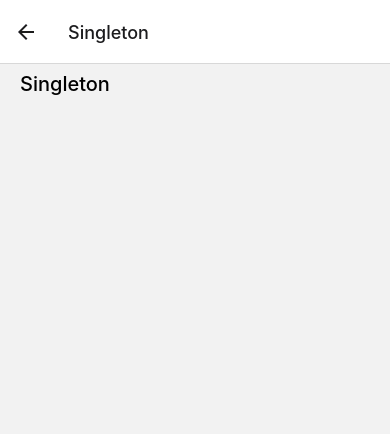
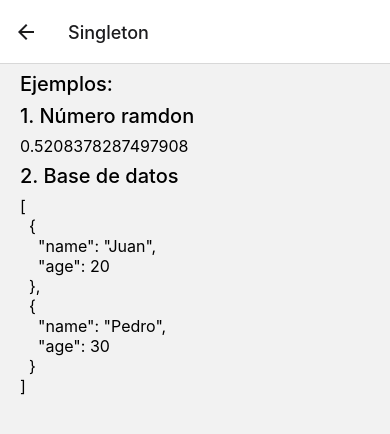
Before and after one commit to Yeison2017/rn-designPatterns, a React Native app: screen /Singleton in a window 390 px wide. Shown: the top 434 px of the page. Built offline with nearby package versions, Linux system fonts and the light colour scheme.

Commit message:
Se implemente el patron Singleton

```diff
--- a/src/common/components/buttons/ButtonLink.tsx
+++ b/src/common/components/buttons/ButtonLink.tsx
@@ -18,13 +18,16 @@ export default ButtonLink;
 
 const styles = StyleSheet.create({
   container: {
-    backgroundColor: colors.green500,
+    // backgroundColor: colors.white,
+    backgroundColor: colors.green100,
+    borderWidth: 1,
+    borderColor: colors.blueGray400,
     padding: 8,
     borderRadius: 8,
     alignItems: "center",
   },
   text: {
     fontSize: 18,
-    color: colors.white,
+    color: colors.green700,
   },
 });
--- a/src/common/components/fonts/Paragraph.tsx
+++ b/src/common/components/fonts/Paragraph.tsx
@@ -1,7 +1,7 @@
 import { StyleSheet, Text, View } from "react-native";
 
 interface Props {
-  name: string;
+  name: string | number;
 }
 
 const Paragraph = ({ name }: Props) => {
--- /dev/null
+++ b/src/features/creationalPatterns/singleton/examples/dataBaseSingleton.ts
@@ -0,0 +1,31 @@
+class DataBaseSingleton {
+  private static instance: DataBaseSingleton;
+
+  private constructor() {}
+
+  static getInstance(): DataBaseSingleton {
+    if (!DataBaseSingleton.instance) {
+      DataBaseSingleton.instance = new DataBaseSingleton();
+    }
+
+    return DataBaseSingleton.instance;
+  }
+
+  public query(query: string): string {
+    console.log(`Executing query: ${query}`);
+    const response = [
+      {
+        name: "Juan",
+        age: 20,
+      },
+      {
+        name: "Pedro",
+        age: 30,
+      },
+    ];
+
+    return JSON.stringify(response, null, 2);
+  }
+}
+
+export default DataBaseSingleton;
--- /dev/null
+++ b/src/features/creationalPatterns/singleton/examples/randomSingleton.ts
@@ -0,0 +1,18 @@
+class RandomSingleton {
+  private static instance: RandomSingleton;
+  public random: number;
+
+  private constructor() {
+    this.random = Math.random();
+  }
+
+  public static getInstance(): RandomSingleton {
+    if (!this.instance) {
+      this.instance = new RandomSingleton();
+    }
+
+    return this.instance;
+  }
+}
+
+export default RandomSingleton;
--- a/src/features/creationalPatterns/singleton/screens/SingletonScreen.tsx
+++ b/src/features/creationalPatterns/singleton/screens/SingletonScreen.tsx
@@ -1,14 +1,20 @@
 import { StyleSheet } from "react-native";
 
-import Singleton from "../singleton";
-import { ScreenLayout, Title } from "@/common/components";
+import { Paragraph, ScreenLayout, Title } from "@/common/components";
+import RandomSingleton from "../examples/randomSingleton";
+import DataBaseSingleton from "../examples/dataBaseSingleton";
 
 const SingletonScreen = () => {
-  const singleton = Singleton.getInstance();
+  const randomSingleton = RandomSingleton.getInstance();
+  const dataBaseSingleton = DataBaseSingleton.getInstance();
 
   return (
     <ScreenLayout>
-      <Title name="Singleton" />
+      <Title name="Ejemplos:" />
+      <Title name="1. Número ramdon" />
+      <Paragraph name={randomSingleton.random} />
+      <Title name="2. Base de datos" />
+      <Paragraph name={dataBaseSingleton.query("SELECT * FROM users")} />
     </ScreenLayout>
   );
 };
--- a/src/features/creationalPatterns/singleton/singleton.ts
+++ /dev/null
@@ -1,18 +0,0 @@
-class Singleton {
-  private static instance: Singleton;
-  public random: number;
-
-  private constructor() {
-    this.random = Math.random();
-  }
-
-  public static getInstance(): Singleton {
-    if (!this.instance) {
-      this.instance = new Singleton();
-    }
-
-    return this.instance;
-  }
-}
-
-export default Singleton;
```
